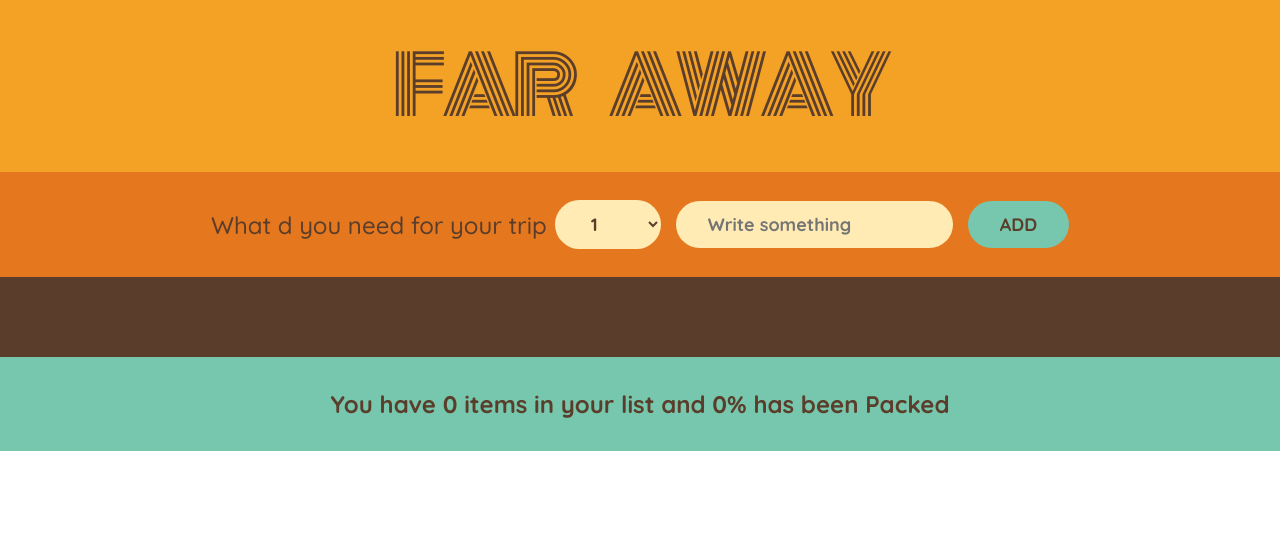
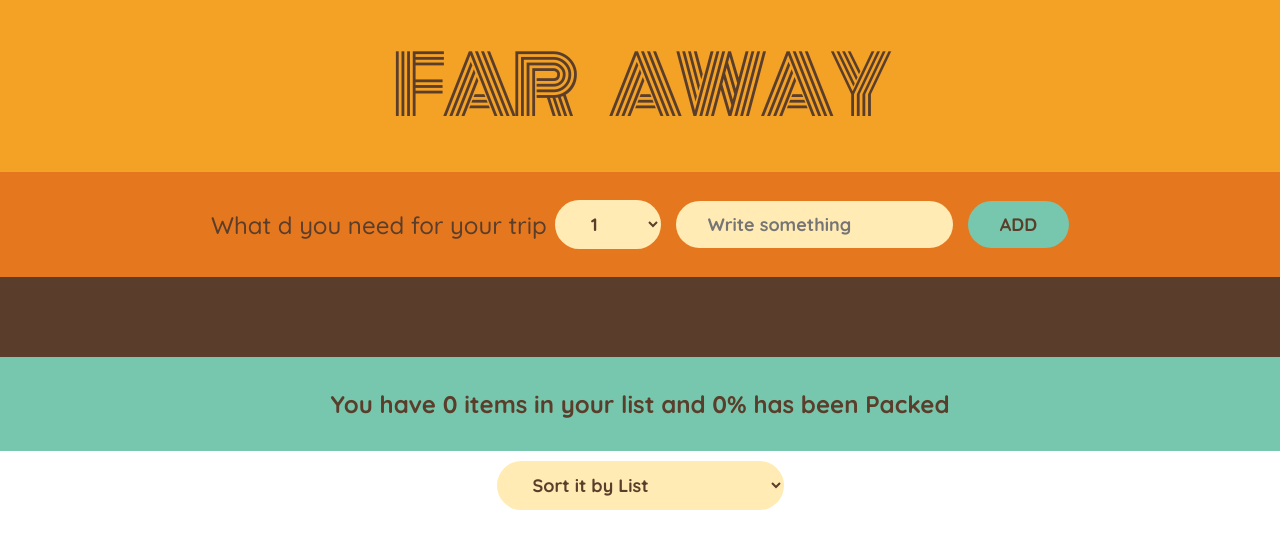
Before and after one commit to patel9619ali/travel-list, a React (Create React App) app: page / in a window 1280 px wide. Shown: the top 548 px of the page. Built offline with nearby package versions, Linux system fonts and the light colour scheme; the HTML template or start-up script is replaced by a standard one.

Commit message:
Sorting-Functionality

```diff
--- a/src/App.js
+++ b/src/App.js
@@ -1,4 +1,4 @@
-import {Fragment, useState} from 'react';
+import React, {Fragment, useState} from 'react';
 import './App.css';
 // const initialItems = [
 //   { id: 1, description: "Passports", quantity: 2, packed: false },
@@ -8,15 +8,25 @@ import './App.css';
 
 function App() {
 const [items,setItems] = useState([]);
+const [sortValue,setSortValue] = useState("Input");
 function handleAdd(item){
   setItems((items)=>[...items,item]);
 }
 function handleDelete(idToDelete){
   setItems(items.filter(items => items.id !== idToDelete))
 }
+function handleSort(items,e){
+  let description = items.sort((a, b) => a.search.localeCompare(b.search));
+  let packedItems = items.sort((a, b) => (a.packed === b.packed) ? 0 : (a.packed ? 1 : -1));
+  console.log(description,"description");
+  console.log(packedItems,"packedItems");
+  setSortValue(e == 'Description' ? description : (e == 'Packed Items' ? packedItems : console.log("Input") ));
+  console.log(items,"itemsValue");
+  console.log(e);
+}
 function handleCheckbox(idToChecked,id){
   setItems(items.map(item=> {
-    console.log(item.id === id);
+    console.log(item);
     if(item.id === id){
       item.packed = !idToChecked;
       console.log(item,"item1");
@@ -33,6 +43,7 @@ return(
     <Form onAdditem={handleAdd}/>
     <PackingList items={items} handleDelete={handleDelete} handleCheckbox={handleCheckbox}/>
     <Stats items={items}/>
+    <Sort items={items} handleSort={handleSort}/>
   </Fragment>
 )
 
@@ -45,7 +56,6 @@ function Logo(){
 function Form({onAdditem}){
   const [search,setSearch] = useState("");
   const [quantity,setQuantity] = useState(1);
-
 
     function handleSubmit(e){
     e.preventDefault();
@@ -89,11 +99,22 @@ function Items({items,handleDelete,handleCheckbox}){
 function Stats({items}){
   let numItems = items.length;
   let packeditem = items.filter(items => items.packed);
-  console.log(packeditem.length,"packeditem.length");
-  console.log(numItems,"numItems.length");
   let percentagePackedItems = (packeditem.length/numItems)*100;
   return(
     <div className="stats">{`You have ${numItems} items in your list and ${packeditem.length == 0? "0":percentagePackedItems}% has been Packed`}</div>
   )
 }
+function Sort({items,handleSort}){
+    return(
+      <React.Fragment>
+      <div className='sort_wrapper'>
+        <select onChange={(e)=>handleSort(items,e.target.value)}>
+          <option value="Input">Sort it by List</option>
+          <option value="Description">Sort it by Description</option>
+          <option value="Packed Items">Sort it by Packed Items</option>
+        </select>
+      </div>
+      </React.Fragment>
+    )
+}
 export default App;
--- a/src/index.css
+++ b/src/index.css
@@ -162,3 +162,7 @@ input[type="checkbox"] {
   top: 50%;
   width: 30%;
 }
+.sort_wrapper{
+  text-align: center;
+  margin-top: 10px;
+}
```
